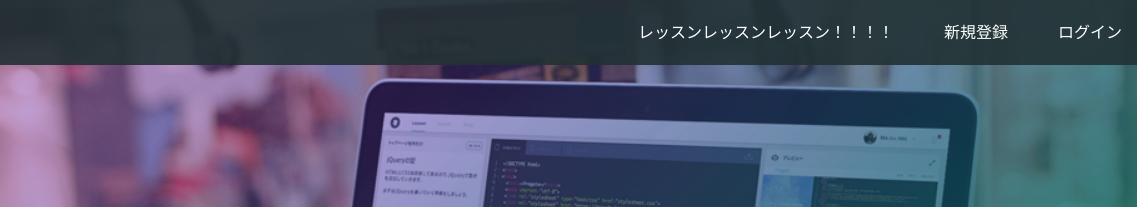
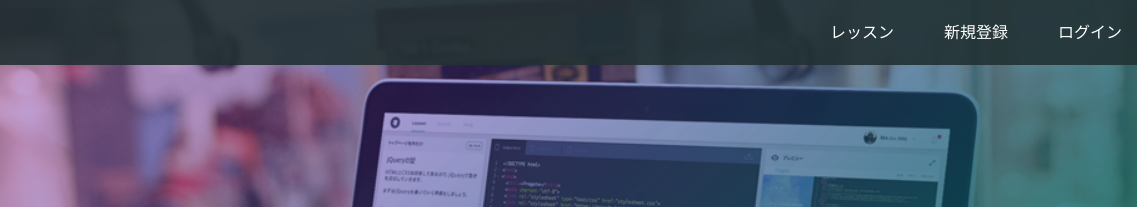
Before and after one commit to nicoprog22/prog-8.github.io, a plain HTML site: page index.html in a window 1280 px wide. Shown: the top 207 px of the page, 143-1280 px from the left. Drawn offline with Linux system fonts and the light colour scheme.

Commit message:
Update index.html

```diff
--- a/index.html
+++ b/index.html
@@ -15,7 +15,7 @@
       </div>
       <span class="fa fa-bars menu-icon"></span>
       <div class="header-right">
-        <a href="#">レッスンレッスンレッスン！！！！</a>
+        <a href="#">レッスン</a>
         <a href="#">新規登録</a>
         <a href="#" class="login">ログイン</a>
       </div>
```
